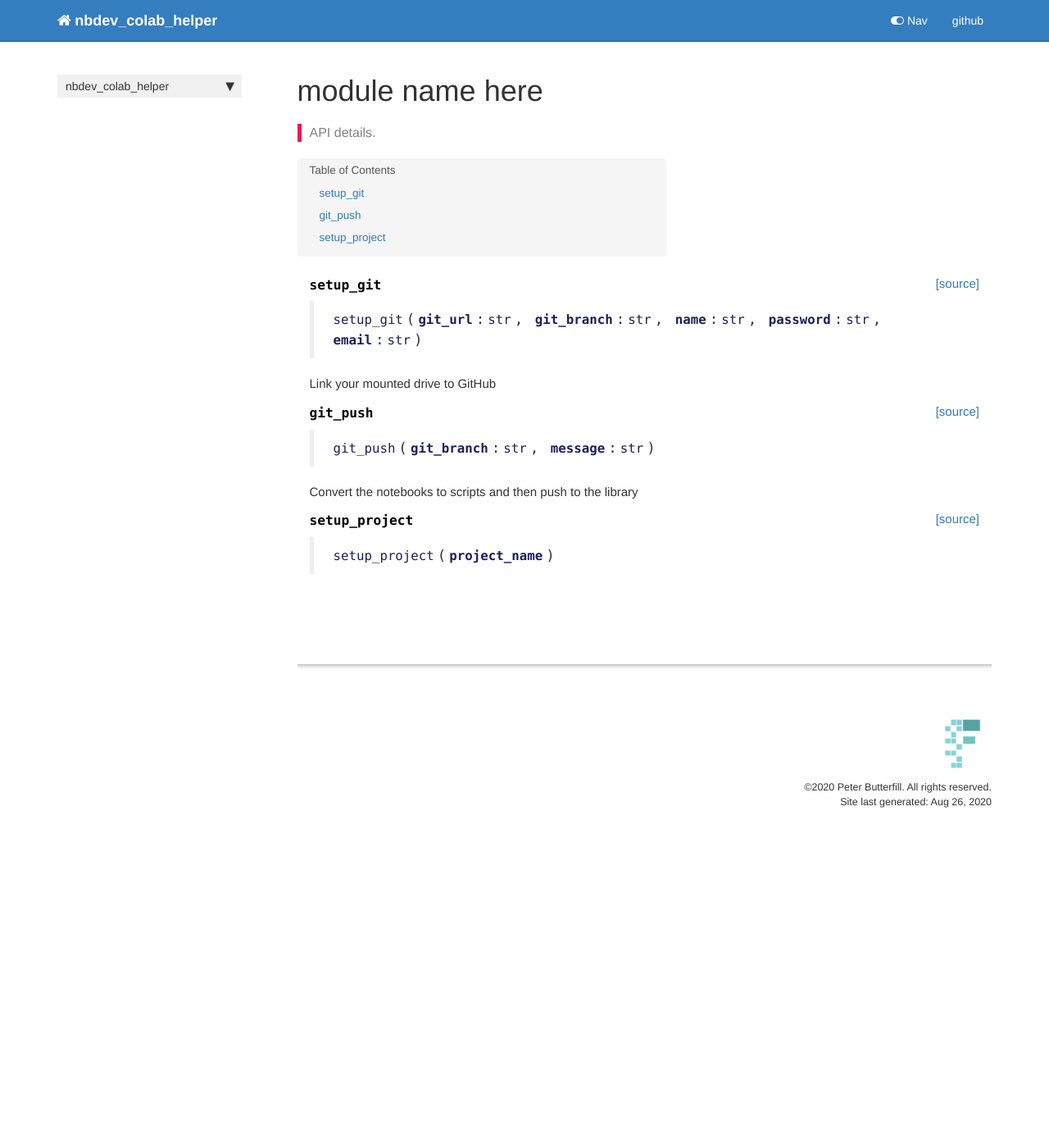
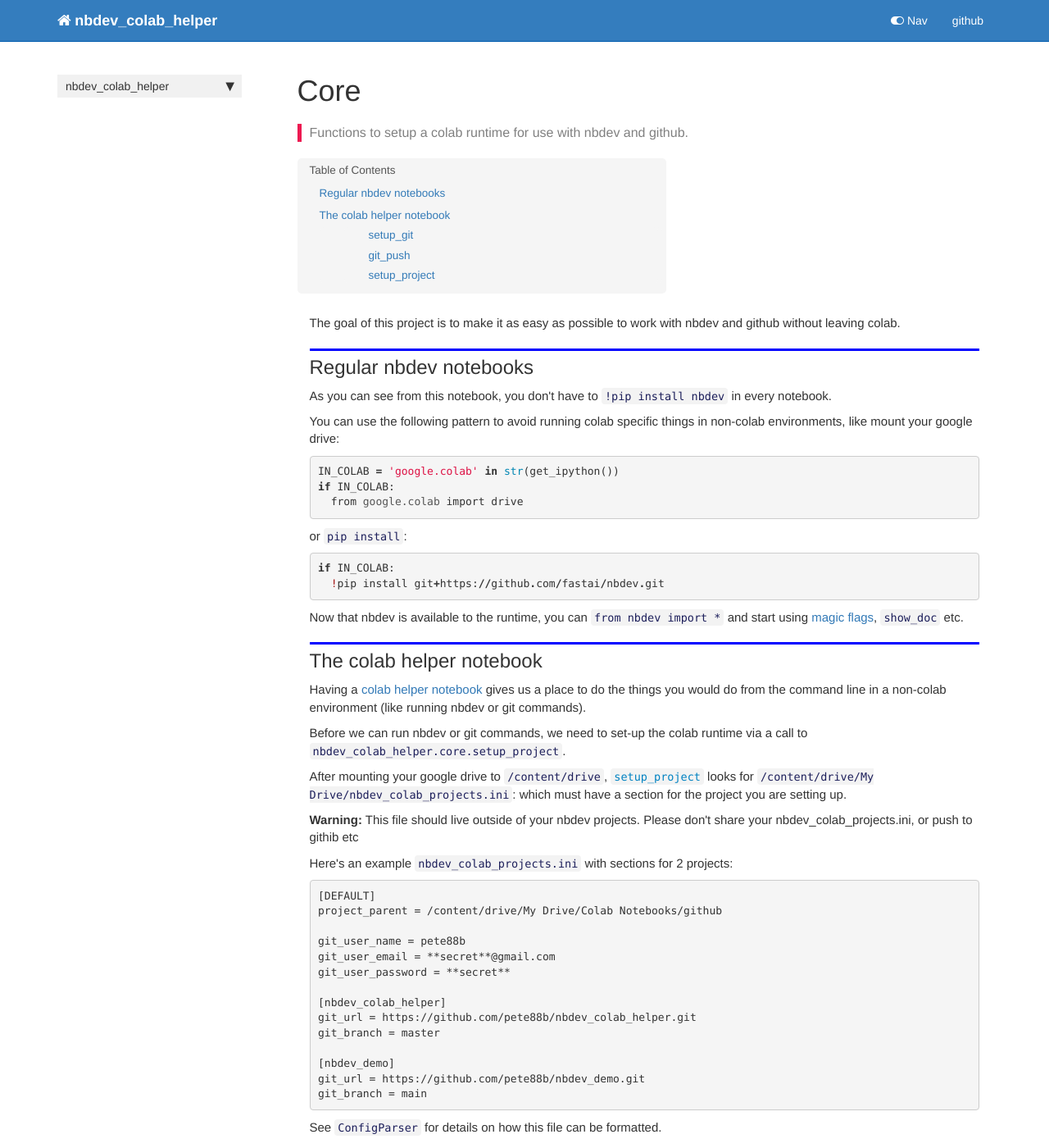
Before and after one commit to pete88b/nbdev_colab_helper, a Jekyll site: the page built from docs/core.html, in a window 1280 px wide and 1400 px high. Shown: the whole window at 82% size. Built offline with Jekyll 4.4.1, drawn with Linux system fonts in a browser that asks for light colours; nearby versions of some CDN libraries; comment, search, counter and statistics services are not loaded; some of the changed text lies outside the part shown.

Commit message:
updated docs

```diff
--- a/docs/_data/sidebars/home_sidebar.yml
+++ b/docs/_data/sidebars/home_sidebar.yml
@@ -10,7 +10,7 @@ entries:
       title: Overview
       url: /
     - output: web,pdf
-      title: module name here
+      title: Core
       url: core.html
     output: web
     title: nbdev_colab_helper
--- a/docs/core.html
+++ b/docs/core.html
@@ -1,13 +1,13 @@
 ---
 
-title: module name here
+title: Core
 
 
 keywords: fastai
 sidebar: home_sidebar
 
-summary: "API details."
-description: "API details."
+summary: "Functions to setup a colab runtime for use with nbdev and github."
+description: "Functions to setup a colab runtime for use with nbdev and github."
 nb_path: "00_core.ipynb"
 ---
 <!--
@@ -29,6 +29,46 @@ nb_path: "00_core.ipynb"
 </div>
     {% endraw %}
 
+<div class="cell border-box-sizing text_cell rendered"><div class="inner_cell">
+<div class="text_cell_render border-box-sizing rendered_html">
+<p>The goal of this project is to make it as easy as possible to work with nbdev and github without leaving colab.</p>
+<h2 id="Regular-nbdev-notebooks">Regular nbdev notebooks<a class="anchor-link" href="#Regular-nbdev-notebooks"> </a></h2><p>As you can see from this notebook, you don't have to <code>!pip install nbdev</code> in every notebook.</p>
+<p>You can use the following pattern to avoid running colab specific things in non-colab environments, like mount your google drive:</p>
+<div class="highlight"><pre><span></span><span class="n">IN_COLAB</span> <span class="o">=</span> <span class="s1">&#39;google.colab&#39;</span> <span class="ow">in</span> <span class="nb">str</span><span class="p">(</span><span class="n">get_ipython</span><span class="p">())</span>
+<span class="k">if</span> <span class="n">IN_COLAB</span><span class="p">:</span>
+  <span class="kn">from</span> <span class="nn">google.colab</span> <span class="kn">import</span> <span class="n">drive</span>
+</pre></div>
+<p>or <code>pip install</code>:</p>
+<div class="highlight"><pre><span></span><span class="k">if</span> <span class="n">IN_COLAB</span><span class="p">:</span>
+  <span class="err">!</span><span class="n">pip</span> <span class="n">install</span> <span class="n">git</span><span class="o">+</span><span class="n">https</span><span class="p">:</span><span class="o">//</span><span class="n">github</span><span class="o">.</span><span class="n">com</span><span class="o">/</span><span class="n">fastai</span><span class="o">/</span><span class="n">nbdev</span><span class="o">.</span><span class="n">git</span>
+</pre></div>
+<p>Now that nbdev is available to the runtime, you can <code>from nbdev import *</code> and start using <a href="https://pete88b.github.io/fastpages/nbdev/fastai/jupyter/2020/06/02/nbdev-magic.html">magic flags</a>, <code>show_doc</code> etc.</p>
+<h2 id="The-colab-helper-notebook">The colab helper notebook<a class="anchor-link" href="#The-colab-helper-notebook"> </a></h2><p>Having a <a href="https://github.com/pete88b/nbdev_colab_helper/blob/master/_colab_helper.ipynb">colab helper notebook</a> gives us a place to do the things you would do from the command line in a non-colab environment (like running nbdev or git commands).</p>
+<p>Before we can run nbdev or git commands, we need to set-up the colab runtime via a call to <code>nbdev_colab_helper.core.setup_project</code>.</p>
+<p>After mounting your google drive to <code>/content/drive</code>, <a href="/nbdev_colab_helper/core.html#setup_project"><code>setup_project</code></a> looks for <code>/content/drive/My Drive/nbdev_colab_projects.ini</code>: which must have a section for the project you are setting up.</p>
+<p><strong>Warning:</strong> This file should live outside of your nbdev projects. Please don't share your nbdev_colab_projects.ini, or push to githib etc</p>
+<p>Here's an example <code>nbdev_colab_projects.ini</code> with sections for 2 projects:</p>
+
+<pre><code>[DEFAULT]
+project_parent = /content/drive/My Drive/Colab Notebooks/github
+
+git_user_name = pete88b
+git_user_email = **secret**@gmail.com
+git_user_password = **secret**
+
+[nbdev_colab_helper]
+git_url = https://github.com/pete88b/nbdev_colab_helper.git
+git_branch = master
+
+[nbdev_demo]
+git_url = https://github.com/pete88b/nbdev_demo.git
+git_branch = main</code></pre>
+<p>See <code>ConfigParser</code> for details on how this file can be formatted.</p>
+<p>The name of the colab helper notebook is not important and it doesn't have to be part of your nbdev project - you could manage any number of nbdev projects from a single colab helper notebook.</p>
+
+</div>
+</div>
+</div>
     {% raw %}
 
 <div class="cell border-box-sizing code_cell rendered">
@@ -54,7 +94,7 @@ nb_path: "00_core.ipynb"
 
 
 <div class="output_markdown rendered_html output_subarea ">
-<h4 id="setup_git" class="doc_header"><code>setup_git</code><a href="__main__.py#L13" class="source_link" style="float:right">[source]</a></h4><blockquote><p><code>setup_git</code>(<strong><code>git_url</code></strong>:<code>str</code>, <strong><code>git_branch</code></strong>:<code>str</code>, <strong><code>name</code></strong>:<code>str</code>, <strong><code>password</code></strong>:<code>str</code>, <strong><code>email</code></strong>:<code>str</code>)</p>
+<h4 id="setup_git" class="doc_header"><code>setup_git</code><a href="__main__.py#L14" class="source_link" style="float:right">[source]</a></h4><blockquote><p><code>setup_git</code>(<strong><code>git_url</code></strong>:<code>str</code>, <strong><code>git_branch</code></strong>:<code>str</code>, <strong><code>name</code></strong>:<code>str</code>, <strong><code>password</code></strong>:<code>str</code>, <strong><code>email</code></strong>:<code>str</code>)</p>
 </blockquote>
 <p>Link your mounted drive to GitHub</p>
 
@@ -79,7 +119,7 @@ nb_path: "00_core.ipynb"
 
 
 <div class="output_markdown rendered_html output_subarea ">
-<h4 id="git_push" class="doc_header"><code>git_push</code><a href="__main__.py#L25" class="source_link" style="float:right">[source]</a></h4><blockquote><p><code>git_push</code>(<strong><code>git_branch</code></strong>:<code>str</code>, <strong><code>message</code></strong>:<code>str</code>)</p>
+<h4 id="git_push" class="doc_header"><code>git_push</code><a href="__main__.py#L26" class="source_link" style="float:right">[source]</a></h4><blockquote><p><code>git_push</code>(<strong><code>git_branch</code></strong>:<code>str</code>, <strong><code>message</code></strong>:<code>str</code>)</p>
 </blockquote>
 <p>Convert the notebooks to scripts and then push to the library</p>
 
@@ -111,8 +151,9 @@ nb_path: "00_core.ipynb"
 
 
 <div class="output_markdown rendered_html output_subarea ">
-<h4 id="setup_project" class="doc_header"><code>setup_project</code><a href="__main__.py#L6" class="source_link" style="float:right">[source]</a></h4><blockquote><p><code>setup_project</code>(<strong><code>project_name</code></strong>)</p>
+<h4 id="setup_project" class="doc_header"><code>setup_project</code><a href="__main__.py#L7" class="source_link" style="float:right">[source]</a></h4><blockquote><p><code>setup_project</code>(<strong><code>project_name</code></strong>)</p>
 </blockquote>
+<p>Set-up the colab runtime for <code>project_name</code></p>
 
 </div>
 
--- a/docs/sidebar.json
+++ b/docs/sidebar.json
@@ -1,6 +1,6 @@
 {
   "nbdev_colab_helper": {
     "Overview": "/",
-    "module name here": "core.html"
+    "Core": "core.html"
   }
 }
--- a/nbdev_colab_helper/core.py
+++ b/nbdev_colab_helper/core.py
@@ -35,7 +35,7 @@ def git_push(git_branch:str, message:str):
   _run_commands([
       f'nbdev_install_git_hooks',
       f'nbdev_build_lib',
-      f'git add *',
+      f'git add *', # TODO: allow specific files to be pushed
       f'git commit -m "{message}"',
       f'git push origin {git_branch}'])
 
```
Also changed, not shown: 2 other files.
